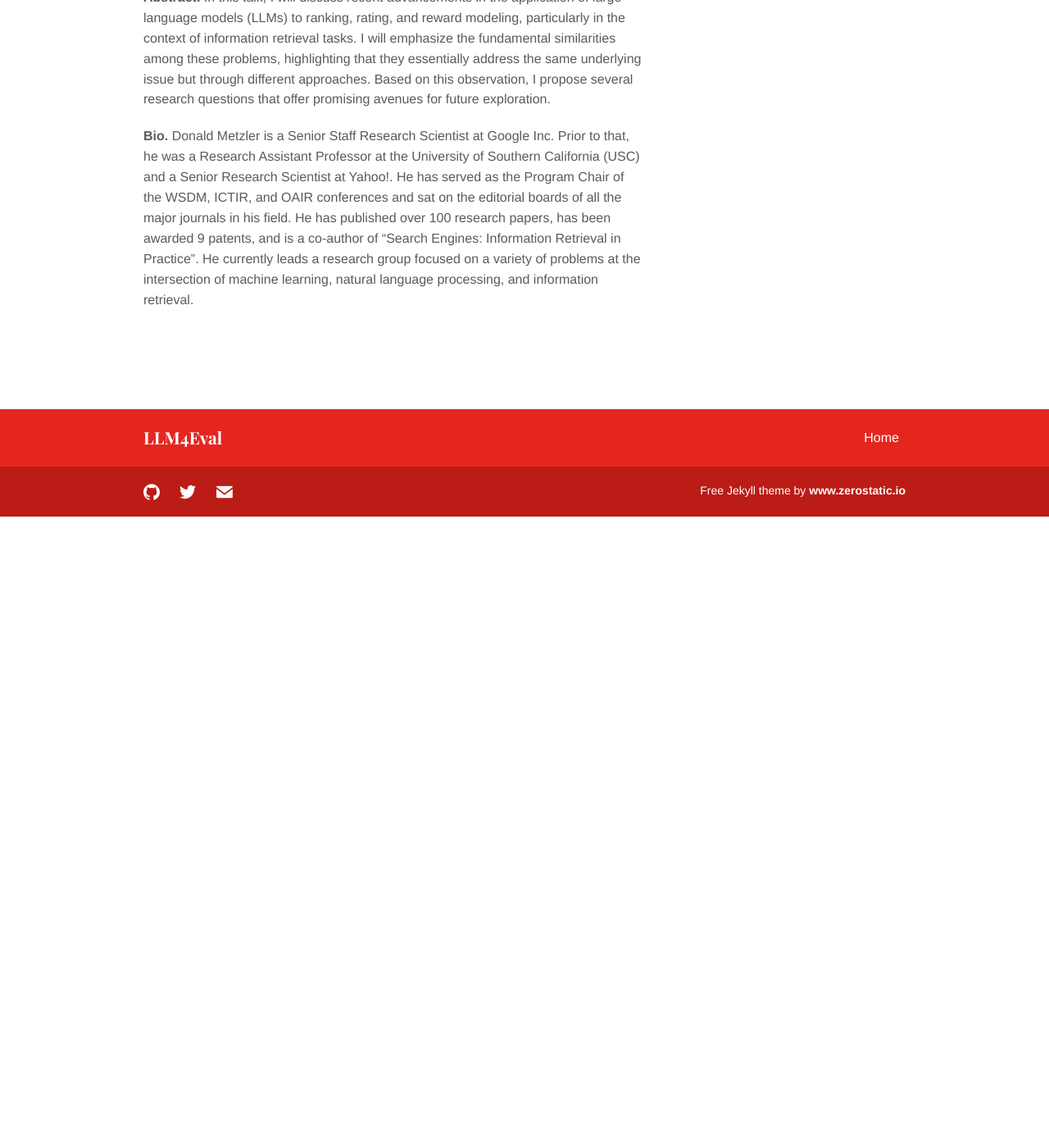
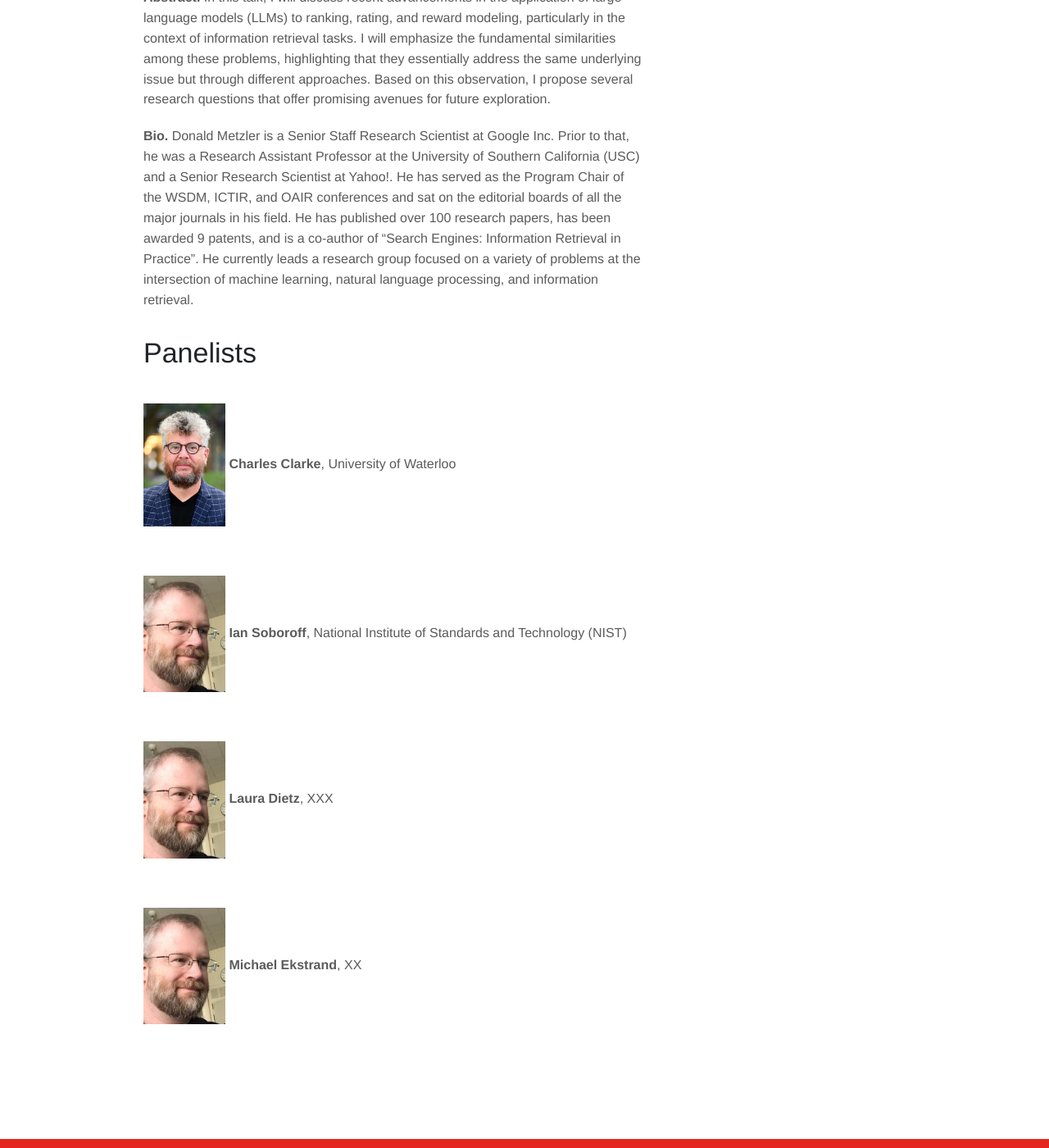
Before and after one commit to LLM4Eval/llm4eval, a Jekyll site: the page built from program.md, in a window 1280 px wide and 1400 px high, scrolled down 2304 px. Shown: the whole window at 82% size. Built offline with Jekyll 4.4.1, drawn with Linux system fonts in a browser that asks for light colours; before the commit the page ends 2934 px from its top, so only the background shows below that.

Commit message:
Update program.md

```diff
--- a/program.md
+++ b/program.md
@@ -47,3 +47,13 @@ __Bio.__ Ian Soboroff is a computer scientist and leader of the Retrieval Group
 __Abstract.__ In this talk, I will discuss recent advancements in the application of large language models (LLMs) to ranking, rating, and reward modeling, particularly in the context of information retrieval tasks. I will emphasize the fundamental similarities among these problems, highlighting that they essentially address the same underlying issue but through different approaches. Based on this observation, I propose several research questions that offer promising avenues for future exploration.
 
 __Bio.__ Donald Metzler is a Senior Staff Research Scientist at Google Inc. Prior to that, he was a Research Assistant Professor at the University of Southern California (USC) and a Senior Research Scientist at Yahoo!. He has served as the Program Chair of the WSDM, ICTIR, and OAIR conferences and sat on the editorial boards of all the major journals in his field. He has published over 100 research papers, has been awarded 9 patents, and is a co-author of "Search Engines: Information Retrieval in Practice". He currently leads a research group focused on a variety of problems at the intersection of machine learning, natural language processing, and information retrieval.
+
+# Panelists
+
+<img style="vertical-align:middle" width="100px" height="80px" src="../images/team/charles.jpg"/> __Charles Clarke__, University of Waterloo
+
+<img style="vertical-align:middle" width="100px" height="80px" src="../images/team/Ian.jpg"/> __Ian Soboroff__, National Institute of Standards and Technology (NIST)
+
+<img style="vertical-align:middle" width="100px" height="80px" src="../images/team/Ian.jpg"/> __Laura Dietz__, XXX
+
+<img style="vertical-align:middle" width="100px" height="80px" src="../images/team/Ian.jpg"/> __Michael Ekstrand__, XX
```
Also changed, not shown: other parts of program.md (+1 -1 lines).
